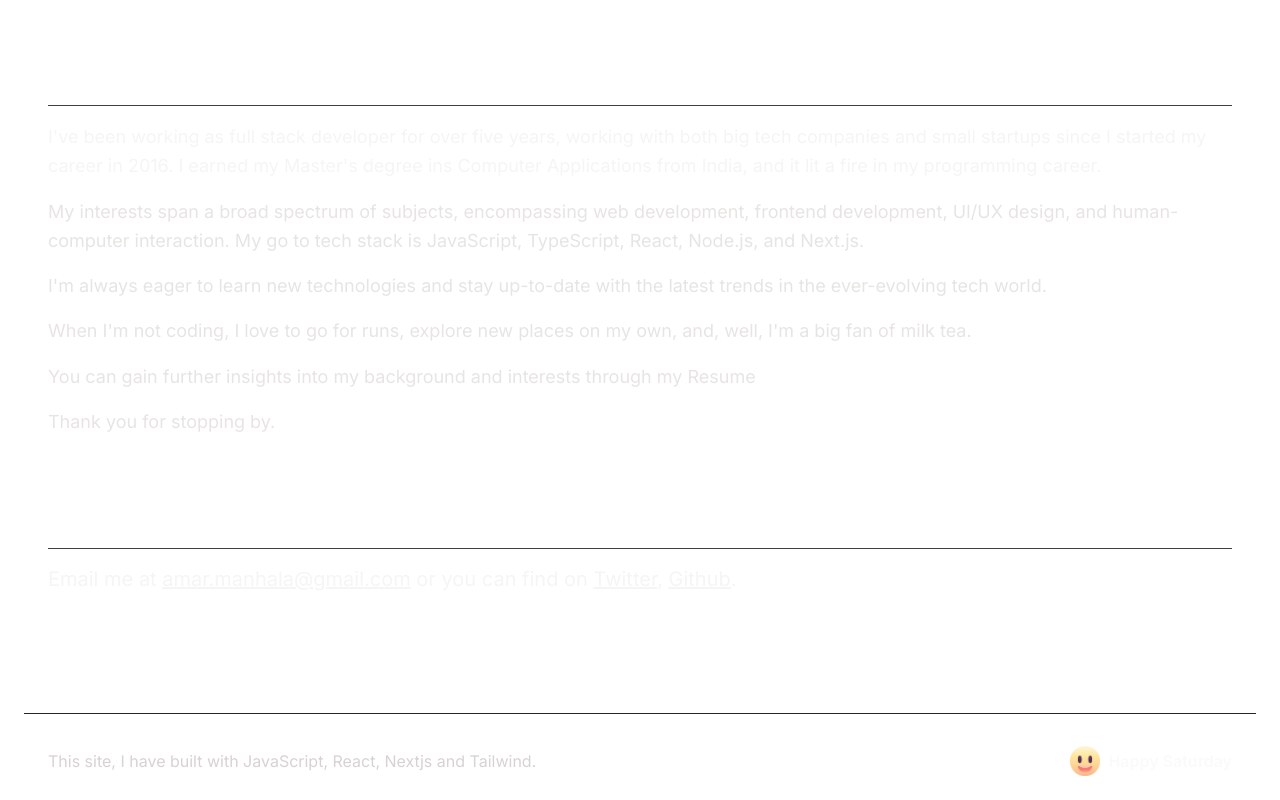
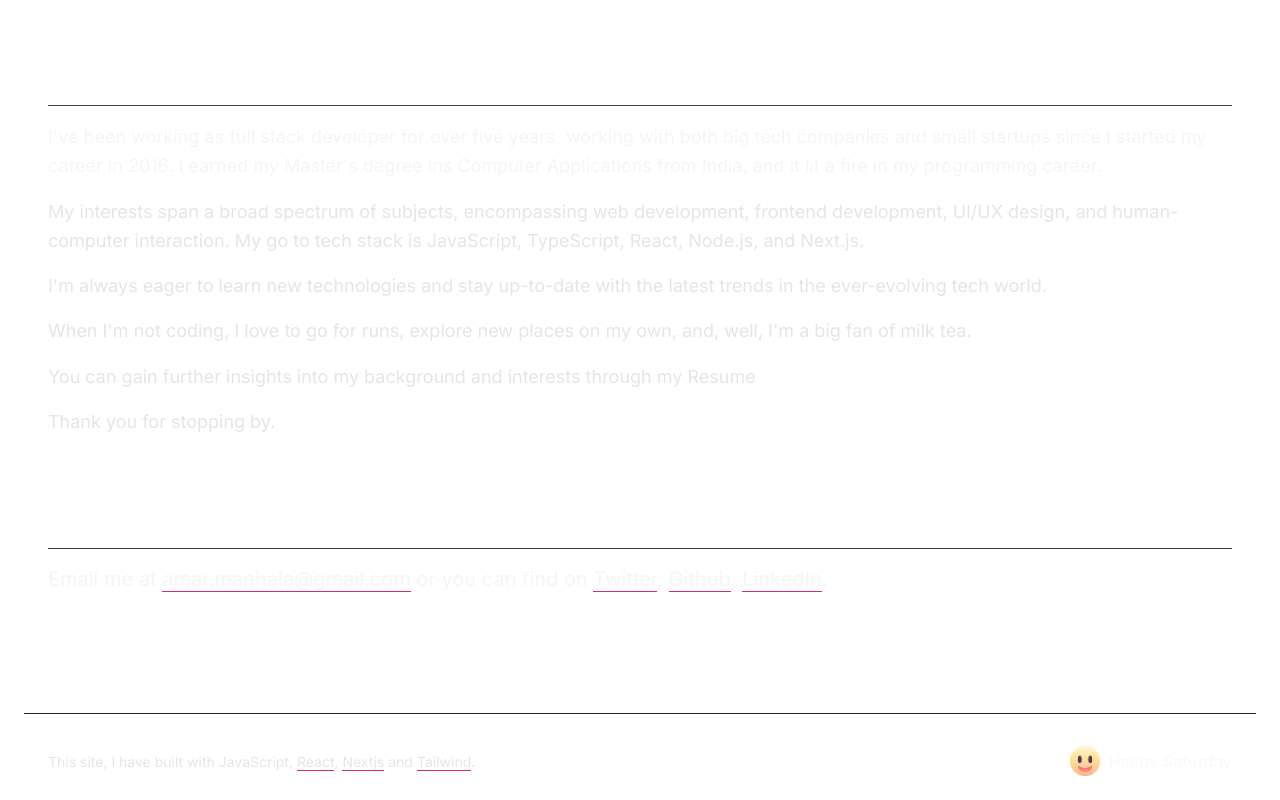
Before and after one commit to amarmanhala/infiniteloop, a Next.js app: page / in a window 1280 px wide. Shown: the part 908-1708 px from the top of the page. Built offline with nearby package versions, Linux system fonts and the light colour scheme.

Commit message:
Structured

```diff
--- a/package.json
+++ b/package.json
@@ -16,6 +16,7 @@
     "autoprefixer": "10.4.14",
     "eslint": "8.45.0",
     "eslint-config-next": "13.4.12",
+    "lucide-react": "^0.284.0",
     "next": "13.4.12",
     "postcss": "8.4.27",
     "react": "18.2.0",
--- /dev/null
+++ b/src/app/components/About.tsx
@@ -0,0 +1,41 @@
+import React from 'react'
+import PageSection from './PageSection'
+import PageSectionHeader from './PageSectionHeader'
+
+const About = () => {
+  return (
+    <PageSection>
+    <PageSectionHeader title="About me" />
+    <div className="text-stone-200 text-lg">
+      <p className="text-stone-100 text-lg leading-relaxed mb-4">
+        I&apos;ve been working as full stack developer for over five years,
+        working with both big tech companies and small startups since I
+        started my career in 2016. I earned my Master&apos;s degree ins
+        Computer Applications from India, and it lit a fire in my
+        programming career.
+      </p>
+      <p className="leading-relaxed mb-4">
+        My interests span a broad spectrum of subjects, encompassing web
+        development, frontend development, UI/UX design, and human-computer
+        interaction. My go to tech stack is JavaScript, TypeScript, React,
+        Node.js, and Next.js.
+      </p>
+      <p className="leading-relaxed mb-4">
+        I&apos;m always eager to learn new technologies and stay up-to-date
+        with the latest trends in the ever-evolving tech world.
+      </p>
+      <p className="leading-relaxed mb-4">
+        When I&apos;m not coding, I love to go for runs, explore new places
+        on my own, and, well, I&apos;m a big fan of milk tea.
+      </p>
+      <p className="leading-relaxed mb-4">
+        You can gain further insights into my background and interests
+        through my Resume
+      </p>
+      <p className="leading-relaxed mb-4">Thank you for stopping by.</p>
+    </div>
+  </PageSection>
+  )
+}
+
+export default About
--- /dev/null
+++ b/src/app/components/Anchor.tsx
@@ -0,0 +1,19 @@
+"use client"
+import Link from "next/link";
+import React from "react";
+
+const Anchor = ({
+  paramURL,
+  children,
+}: {
+  paramURL: string;
+  children: any;
+}) => {
+  return (
+    <Link href={paramURL} target="blank" className="border-b border-pink-600">
+      {children}
+    </Link>
+  );
+};
+
+export default Anchor;
--- /dev/null
+++ b/src/app/components/Contact.tsx
@@ -0,0 +1,27 @@
+import React from 'react'
+import PageSection from './PageSection'
+import PageSectionHeader from './PageSectionHeader'
+import Anchor from './Anchor'
+
+const Contact = () => {
+  return (
+    <PageSection>
+    <PageSectionHeader title="Let's chat"></PageSectionHeader>
+    <p className="text-stone-100 text-xl">
+      Email me at{" "}
+      <Anchor paramURL="mailto: amar.manhala@gmail.com">
+        amar.manhala@gmail.com
+      </Anchor>{" "}
+      or you can find on{" "}
+      <Anchor paramURL="https://twitter.com/hyumanamar">Twitter</Anchor>,{" "}
+      <Anchor paramURL="https://github.com/amarmanhala">Github</Anchor>,{" "}
+      <Anchor paramURL="https://www.linkedin.com/in/hyumanamar/">
+        LinkedIn
+      </Anchor>
+      .
+    </p>
+  </PageSection>
+  )
+}
+
+export default Contact
--- a/src/app/components/Footer.tsx
+++ b/src/app/components/Footer.tsx
@@ -1,7 +1,7 @@
 "use client";
 import React from "react";
 import { Player, Controls } from "@lottiefiles/react-lottie-player";
-import Link from "next/link";
+import Anchor from "./Anchor";
 
 const Footer = () => {
   var days = [
@@ -19,20 +19,11 @@ const Footer = () => {
     <footer className="w-full border-t border-stone-800 mt-24 pt-8 flex justify-between items-center px-6">
       <div>
         {" "}
-        <span className="text-stone-300">
+        <span className="text-stone-200 text-sm">
           This site, I have built with JavaScript,{" "}
-          <Link href="https://react.dev/" target="blank">
-            React
-          </Link>
-          ,{" "}
-          <Link href="https://nextjs.org/" target="blank">
-            Nextjs
-          </Link>{" "}
-          and{" "}
-          <Link href="https://tailwindcss.com/" target="blank">
-            Tailwind
-          </Link>
-          .
+          <Anchor paramURL="https://react.dev/">React</Anchor>,{" "}
+          <Anchor paramURL="https://nextjs.org/">Nextjs</Anchor> and{" "}
+          <Anchor paramURL="https://tailwindcss.com/">Tailwind</Anchor>.
         </span>
       </div>
 
--- /dev/null
+++ b/src/app/components/Hero.tsx
@@ -0,0 +1,15 @@
+import React from 'react'
+
+const Hero = () => {
+  return (
+    <section className="">
+        <h1 className="text-5xl text-white font-regular leading-tight">
+          Hello, I&apos;m Amarpreet Singh, a software developer and designer
+          based in chilly Toronto. I spend my time to crafting delightful
+          software solutions that help companies grow their businesses.
+        </h1>
+      </section>
+  )
+}
+
+export default Hero
--- a/src/app/components/PageSection.tsx
+++ b/src/app/components/PageSection.tsx
@@ -1,3 +1,5 @@
+"use client"
+
 import React from 'react'
 
 const PageSection = ({ children }: { children: any }) => {
--- /dev/null
+++ b/src/app/components/Projects.tsx
@@ -0,0 +1,17 @@
+import React from 'react'
+import PageSectionHeader from './PageSectionHeader'
+import ProjectCard from './ProjectCard'
+
+const Projects = () => {
+  return (
+    <section className="mt-16">
+    <PageSectionHeader title="Projects" />
+    <div className="grid w-full grid-cols-2 gap-6 my-4">
+      <ProjectCard />
+      <ProjectCard />
+    </div>
+  </section>
+  )
+}
+
+export default Projects
--- a/src/app/page.tsx
+++ b/src/app/page.tsx
@@ -1,90 +1,15 @@
-import Image from "next/image";
-import Link from "next/link";
-import { Inter, IBM_Plex_Serif } from "next/font/google";
-import ProjectCard from "./components/ProjectCard";
-import PageSectionHeader from "./components/PageSectionHeader";
-import PageSection from "./components/PageSection";
-
-const ibmPlexSerif = IBM_Plex_Serif({ weight: ["300"], subsets: ["latin"] });
+import Hero from "./components/Hero";
+import Projects from "./components/Projects";
+import About from "./components/About";
+import Contact from "./components/Contact";
 
 export default function Home() {
   return (
     <main className="flex min-h-screen flex-col px-6 py-8 sm:px-6 sm:py-6">
-      <section className="">
-        <h1 className="text-5xl text-white font-regular leading-tight">
-          Hello, I&apos;m Amarpreet Singh, a software developer and designer
-          based in chilly Toronto. I spend my time to crafting delightful
-          software solutions that help companies grow their businesses.
-        </h1>
-      </section>
-
-      <section className="mt-16">
-        <PageSectionHeader title="Projects" />
-        <div className="grid w-full grid-cols-2 gap-6 my-4">
-          <ProjectCard />
-          <ProjectCard />
-        </div>
-      </section>
-      <PageSection>
-        <PageSectionHeader title="About me" />
-        <div className="text-stone-200 text-lg">
-          <p className="text-stone-100 text-lg leading-relaxed mb-4">
-            I&apos;ve been working as full stack developer for over five years,
-            working with both big tech companies and small startups since I
-            started my career in 2016. I earned my Master&apos;s degree ins
-            Computer Applications from India, and it lit a fire in my
-            programming career.
-          </p>
-          <p className="leading-relaxed mb-4">
-            My interests span a broad spectrum of subjects, encompassing web
-            development, frontend development, UI/UX design, and human-computer
-            interaction. My go to tech stack is JavaScript, TypeScript, React,
-            Node.js, and Next.js.
-          </p>
-          <p className="leading-relaxed mb-4">
-            I&apos;m always eager to learn new technologies and stay up-to-date
-            with the latest trends in the ever-evolving tech world.
-          </p>
-          <p className="leading-relaxed mb-4">
-            When I&apos;m not coding, I love to go for runs, explore new places
-            on my own, and, well, I&apos;m a big fan of milk tea.
-          </p>
-          <p className="leading-relaxed mb-4">
-            You can gain further insights into my background and interests
-            through my Resume
-          </p>
-          <p className="leading-relaxed mb-4">
-            Thank you for stopping by.
-          </p>
-        </div>
-      </PageSection>
-
-      <PageSection>
-        <PageSectionHeader title="Let's chat"></PageSectionHeader>
-        <p className="text-stone-100 text-xl">
-        Email me at{" "}
-          <a href="mailto: amar.manhala@gmail.com" style={{ textDecoration: "none"}}>
-            <u>amar.manhala@gmail.com</u>
-          </a>{" "}
-          or you can find on{" "}
-          <a
-            href="https://twitter.com/hyumanamar"
-            target="_blank"
-            className="underline"
-          >
-            <u>Twitter</u>
-          </a>
-          ,{" "}
-          <a
-            href="https://github.com/amarmanhala"
-            target="_blank"
-            className="underline"
-          >
-            <u>Github</u>
-          </a>
-          .
-        </p>
-      </PageSection>
+      <Hero />
+      <Projects />
+      <About />
+      <Contact />
     </main>
   );
 }
```
Also changed, not shown: 1 other file (tests, documents, lock files or other folders).
